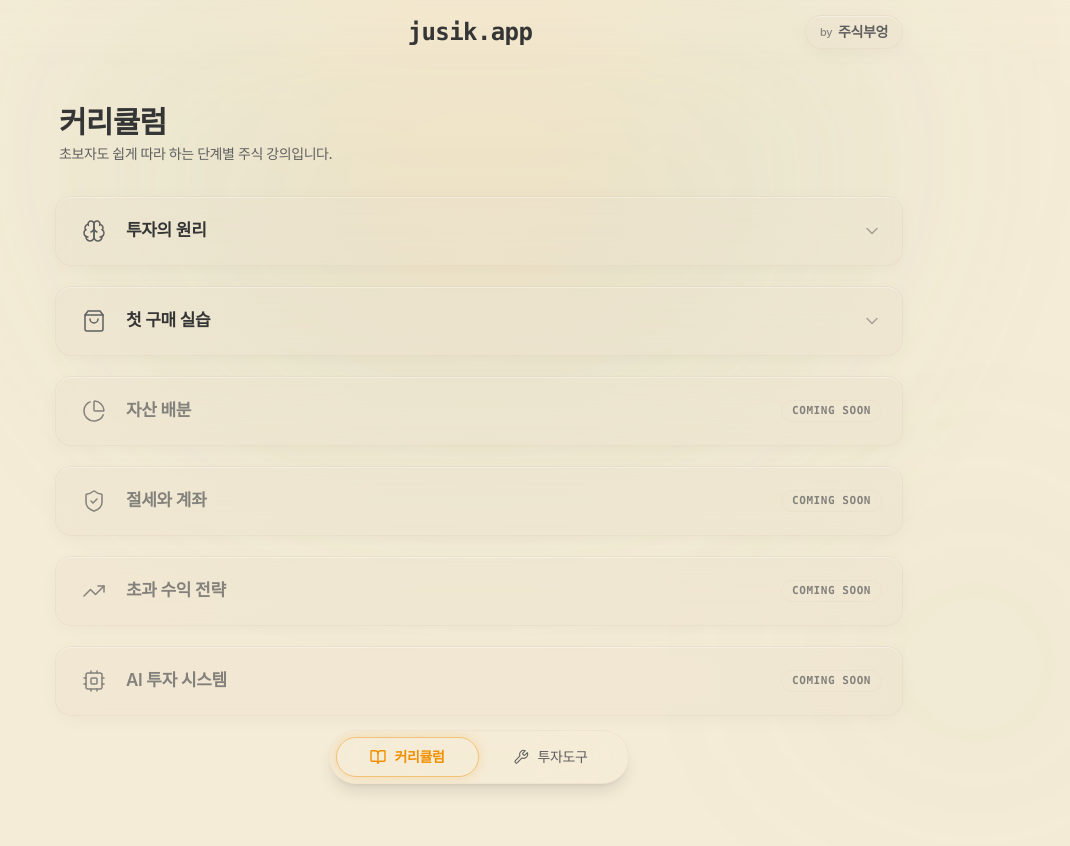
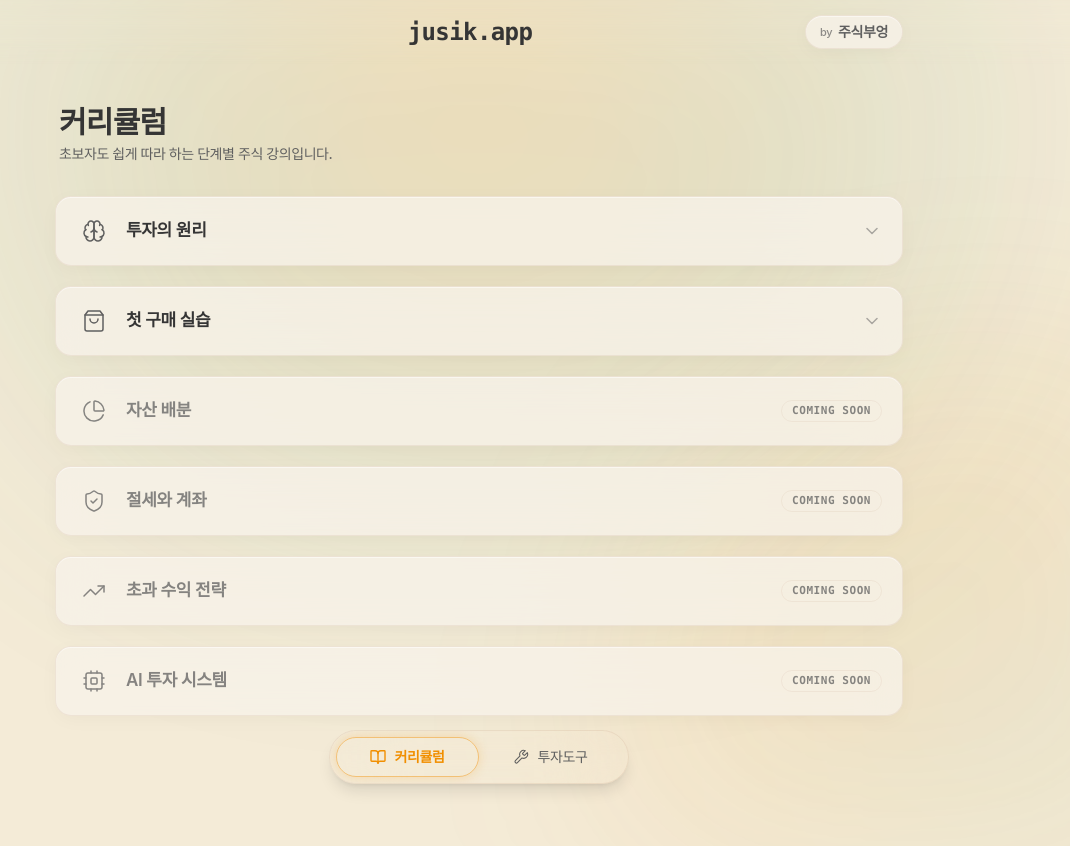
Before and after one commit to hajooi/jusik-app, a Next.js app: page / in a window 1280 px wide. Shown: the top 846 px of the page, without its empty margins (161-1231 px from the left). Built offline with nearby package versions, Linux system fonts and the light colour scheme.

Commit message:
style: 배경 그라디언트 및 카드/버튼 시각적 대비 밸런스 개선

```diff
--- a/src/app/globals.css
+++ b/src/app/globals.css
@@ -4,36 +4,36 @@
 
 @layer base {
   :root {
-    --bg-main: #F5ECD7;        /* Base Cream Page Background */
-    --card-surface: rgba(235, 226, 205, 0.4);    /* Refined Liquid Soft Glass Surface */
-    --card-hover: rgba(226, 215, 190, 0.6);      /* Glass Hover */
-    --border-color: rgba(131, 53, 0, 0.04);      /* Ultra-delicate 1px Glass Border (0.04) */
-    --border-highlight: rgba(255, 255, 255, 0.35); /* Translucent Top Highlight */
+    --bg-main: #F4EBD7;        /* Gentle Natural Cream Background */
+    --card-surface: rgba(248, 243, 233, 0.78);  /* Perfectly Balanced Soft Glass Surface */
+    --card-hover: rgba(255, 253, 248, 0.90);    /* Soft Bright Hover */
+    --border-color: rgba(131, 53, 0, 0.07);      /* Balanced Subtle Glass Border */
+    --border-highlight: rgba(255, 255, 255, 0.5); /* Soft Top Highlight */
     --text-primary: #353535;   /* Charcoal Text */
     --text-secondary: #5F5F5F; /* Slate Grey Text */
     --accent-green: #24613B;   /* Dark Green */
     --accent-mid-green: #68A67D; /* Mid Green */
     --accent-orange: #F18F01;  /* Signature Orange */
     --accent-deep-brown: #833500; /* Deep Brown */
-    --glow-color: rgba(241, 143, 1, 0.12); /* Orange Glow in Light Mode */
-    --glow-color-secondary: rgba(104, 166, 125, 0.12); /* Green Secondary Glow */
+    --glow-color: rgba(241, 143, 1, 0.20); /* Soft Organic Ambient Orange Glow */
+    --glow-color-secondary: rgba(104, 166, 125, 0.18); /* Gentle Green Secondary Glow */
   }
 
   @media (prefers-color-scheme: dark) {
     :root {
-      --bg-main: #2A2A2A;        /* Deep Charcoal Dark Background */
-      --card-surface: rgba(53, 53, 53, 0.35);   /* Modern Translucent Glass Surface */
-      --card-hover: rgba(70, 70, 70, 0.55);     /* Slate Glass Hover */
-      --border-color: rgba(255, 255, 255, 0.07); /* Ultra-fine 1px White Glass Border */
-      --border-highlight: rgba(255, 255, 255, 0.12);
+      --bg-main: #242424;        /* Deep Charcoal Dark Background */
+      --card-surface: rgba(48, 48, 48, 0.70);   /* Translucent Balanced Glass Surface */
+      --card-hover: rgba(60, 60, 60, 0.85);     /* Smooth Glass Hover */
+      --border-color: rgba(255, 255, 255, 0.09); /* Fine White Glass Border */
+      --border-highlight: rgba(255, 255, 255, 0.15);
       --text-primary: #F5ECD7;   /* Base Cream Text in Dark Mode */
       --text-secondary: #C2BAA6; /* Dark Beige Secondary Text */
       --accent-green: #8FBF9F;   /* Light Green */
       --accent-mid-green: #68A67D; /* Mid Green */
       --accent-orange: #F18F01;  /* Signature Orange */
       --accent-deep-brown: #833500; /* Deep Brown */
-      --glow-color: rgba(241, 143, 1, 0.18); /* Signature Orange Radial Glow */
-      --glow-color-secondary: rgba(104, 166, 125, 0.12); /* Mid Green Glow */
+      --glow-color: rgba(241, 143, 1, 0.22); /* Smooth Orange Radial Glow */
+      --glow-color-secondary: rgba(104, 166, 125, 0.16); /* Gentle Green Glow */
     }
   }
 
--- a/src/app/layout.tsx
+++ b/src/app/layout.tsx
@@ -37,16 +37,16 @@ export default function RootLayout({
       <body className="min-h-screen flex flex-col antialiased bg-[var(--bg-main)] text-[var(--text-primary)] transition-colors relative selection:bg-[var(--accent-orange)]/20 selection:text-[var(--accent-orange)]">
         {/* Modern AI SaaS Radial Mesh Glow Background */}
         <div
-          className="fixed top-0 left-1/2 -translate-x-1/2 w-[800px] h-[400px] sm:w-[1000px] sm:h-[500px] pointer-events-none z-0 opacity-80 blur-[80px] sm:blur-[110px]"
+          className="fixed top-[-100px] left-1/2 -translate-x-1/2 w-[900px] h-[550px] sm:w-[1200px] sm:h-[650px] pointer-events-none z-0 opacity-85 blur-[100px] sm:blur-[130px]"
           style={{
-            background: 'radial-gradient(circle at 50% 20%, var(--glow-color) 0%, var(--glow-color-secondary) 50%, transparent 80%)',
+            background: 'radial-gradient(circle at 50% 30%, var(--glow-color) 0%, var(--glow-color-secondary) 50%, transparent 80%)',
           }}
           aria-hidden="true"
         />
         <div
-          className="fixed bottom-0 right-0 w-[500px] h-[400px] pointer-events-none z-0 opacity-40 blur-[100px]"
+          className="fixed bottom-[-50px] right-[-50px] w-[600px] h-[500px] pointer-events-none z-0 opacity-55 blur-[110px]"
           style={{
-            background: 'radial-gradient(circle at 80% 80%, var(--glow-color-secondary) 0%, transparent 70%)',
+            background: 'radial-gradient(circle at 75% 75%, var(--glow-color-secondary) 0%, var(--glow-color) 50%, transparent 80%)',
           }}
           aria-hidden="true"
         />
--- a/src/components/Accordion.tsx
+++ b/src/components/Accordion.tsx
@@ -109,10 +109,10 @@ export default function Accordion({ levels }: AccordionProps) {
                       <Link
                         key={lesson.id}
                         href={`/lesson/${lesson.id}`}
-                        className="group flex items-center justify-between p-3.5 sm:p-4 rounded-2xl glass-card glass-card-hover transition-all duration-300 shadow-2xs active:scale-[0.98]"
+                        className="group flex items-center justify-between p-3.5 sm:p-4 rounded-2xl glass-card glass-card-hover transition-all duration-300 shadow-sm active:scale-[0.98]"
                       >
                       <div className="flex items-center gap-3 min-w-0">
-                        <div className="w-8 h-8 sm:w-9 sm:h-9 rounded-xl bg-[var(--bg-main)] group-hover:bg-[var(--accent-orange)]/15 text-[var(--text-secondary)] group-hover:text-[var(--accent-orange)] flex items-center justify-center shrink-0 transition-all duration-300 shadow-2xs group-hover:scale-105">
+                        <div className="w-8 h-8 sm:w-9 sm:h-9 rounded-xl bg-[var(--card-surface)] border border-[var(--border-color)] group-hover:border-[var(--accent-orange)]/40 group-hover:bg-[var(--accent-orange)]/15 text-[var(--accent-orange)] flex items-center justify-center shrink-0 transition-all duration-300 shadow-2xs group-hover:scale-105">
                           <PlayCircle className="w-5 h-5 stroke-[1.8]" />
                         </div>
                         <div className="min-w-0">
```
